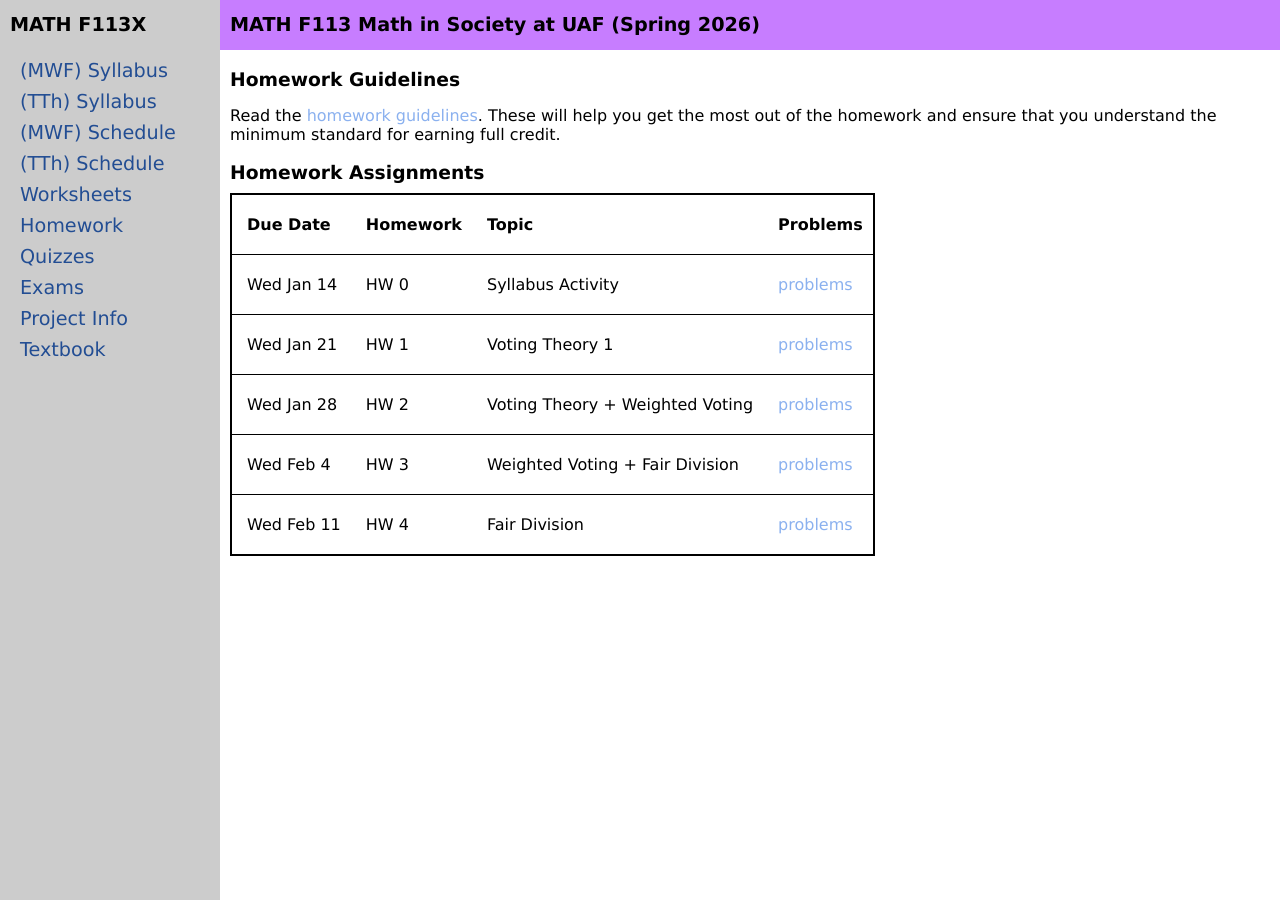
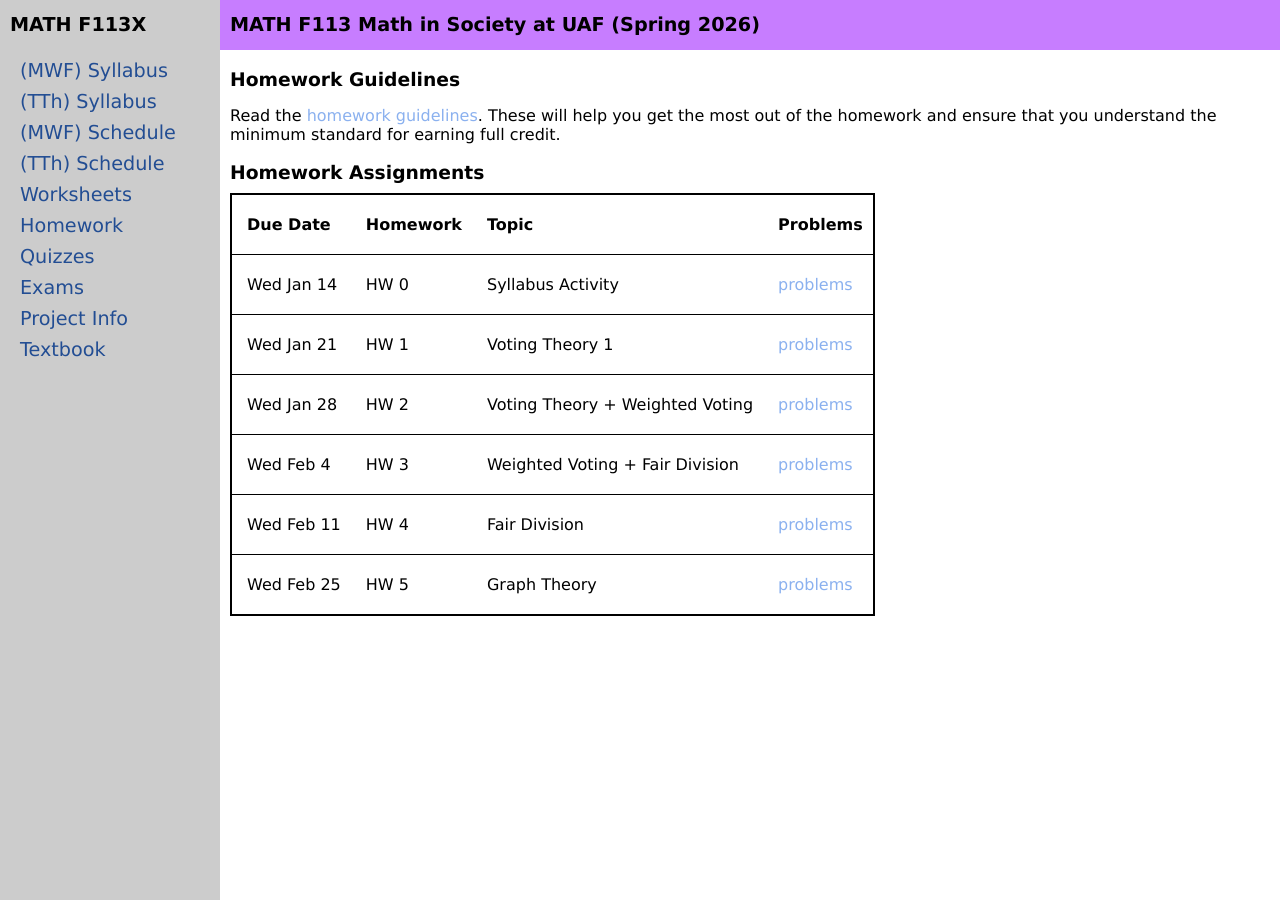
Before and after one commit to uaf-math/math113, a Jekyll site: the page built from homework.md, in a window 1280 px wide. Built offline with Jekyll 4.4.1, drawn with Linux system fonts in a browser that asks for light colours.

Commit message:
Update homework.yml

```diff
--- a/_data/homework.yml
+++ b/_data/homework.yml
@@ -21,3 +21,7 @@ homeworks:
   number: HW 4
   topic: Fair Division
   problems: hw4.pdf
+- due: Wed Feb 25
+  number: HW 5
+  topic: Graph Theory
+  problems: hw5.pdf
```
